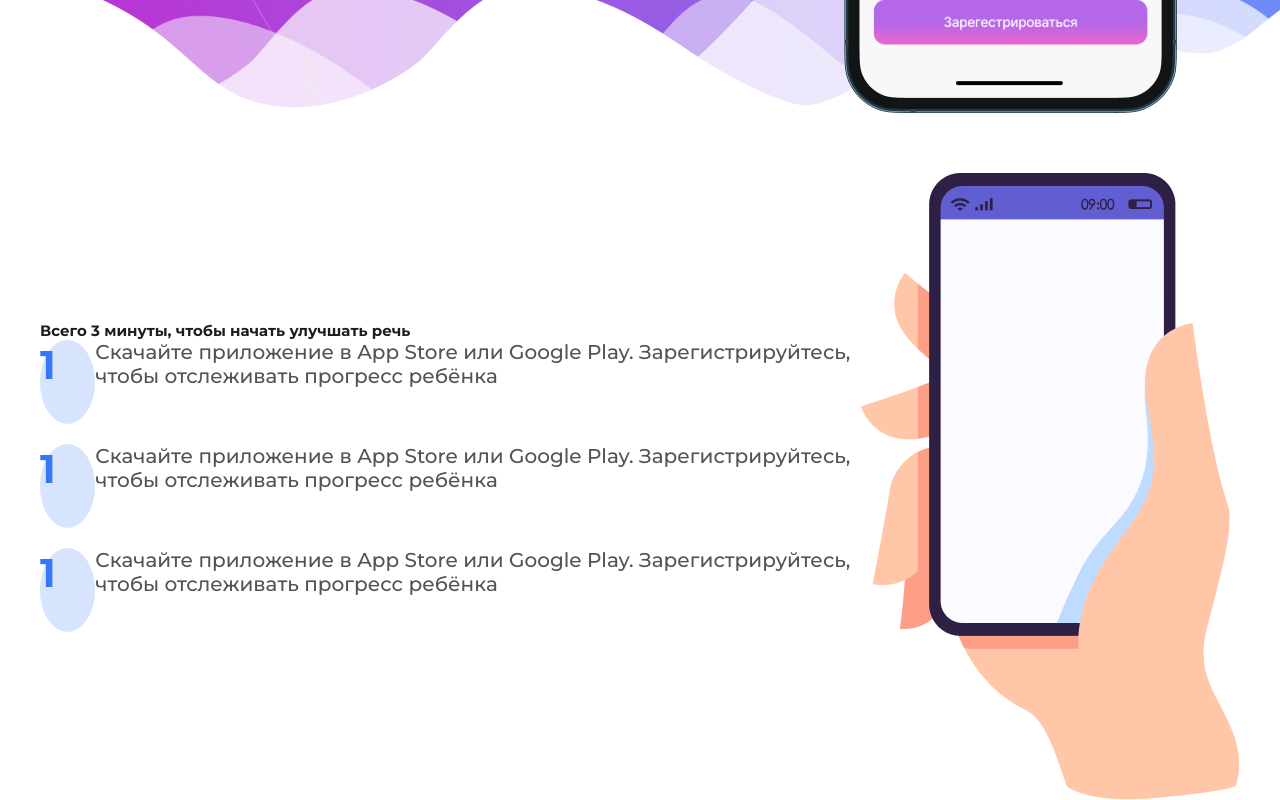
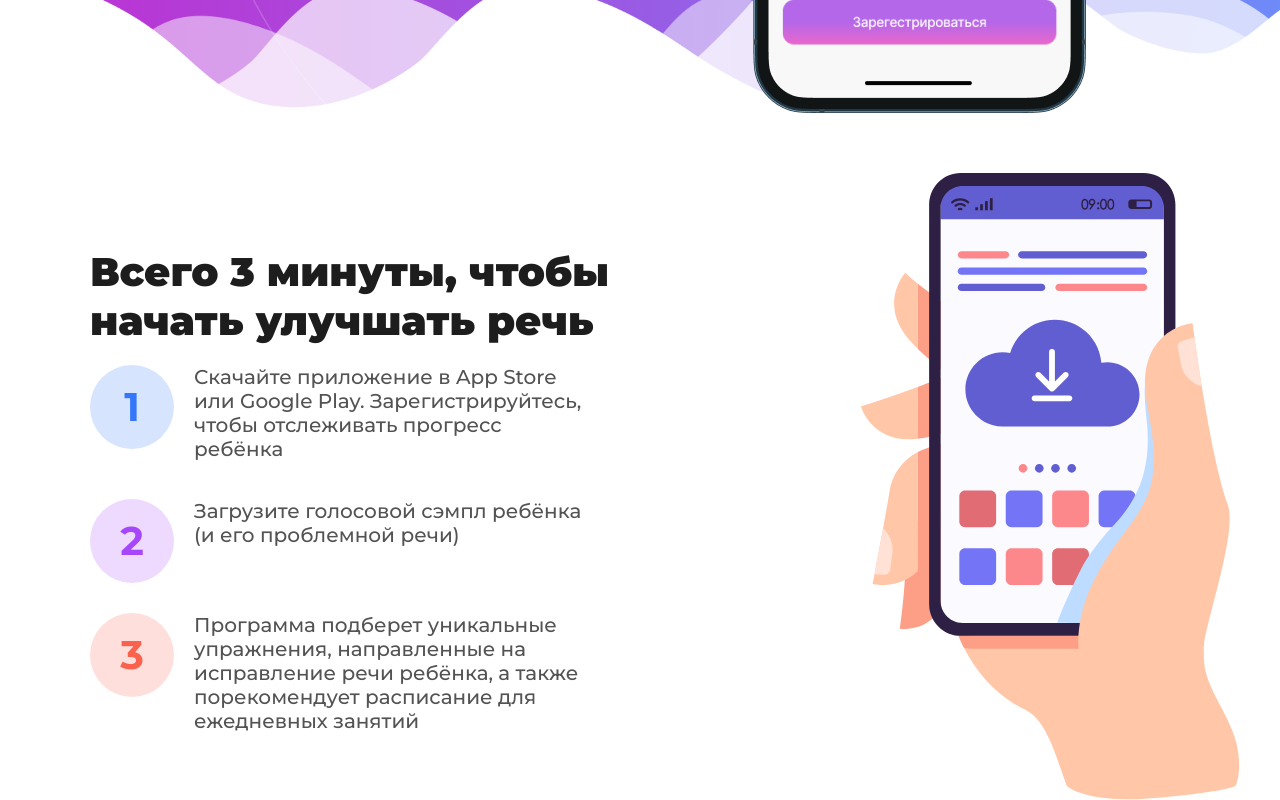
Before and after one commit to lavet13/russian-languagexd, a website: page index.html in a window 1280 px wide. Shown: the part 687-1487 px from the top of the page. Drawn offline with Linux system fonts and the light colour scheme.

Commit message:
check this

```diff
--- a/index.html
+++ b/index.html
@@ -121,47 +121,56 @@
                 <div class="container">
                     <div class="tips">
                         <div class="tips__content">
-                            <h1 class="heading__primary color-black-2">
+                            <h1 class="heading__primary mb-sm color-black-2">
                                 Всего 3 минуты, чтобы начать улучшать речь
                             </h1>
 
-                            <div class="tips__row">
+                            <!-- tips__row has to be a grid container not on every tip, just one plz ^///^ -->
+
+                            <div class="tips__row tips__row--1">
                                 <div class="tips__number tips__number--blue">
                                     1
                                 </div>
-                                <p class="paragraph color-black-3">
+                                <p
+                                    class="paragraph tips__paragraph color-black-3"
+                                >
                                     Скачайте приложение в App Store или Google
                                     Play. Зарегистрируйтесь, чтобы отслеживать
                                     прогресс ребёнка
                                 </p>
                             </div>
 
-                            <div class="tips__row">
+                            <div class="tips__row tips__row--2">
                                 <div class="tips__number tips__number--purple">
-                                    1
+                                    2
                                 </div>
-                                <p class="paragraph color-black-3">
-                                    Скачайте приложение в App Store или Google
-                                    Play. Зарегистрируйтесь, чтобы отслеживать
-                                    прогресс ребёнка
+                                <p
+                                    class="paragraph tips__paragraph color-black-3"
+                                >
+                                    Загрузите голосовой сэмпл ребёнка (и его
+                                    проблемной речи)
                                 </p>
                             </div>
 
-                            <div class="tips__row">
+                            <div class="tips__row tips__row--3">
                                 <div class="tips__number tips__number--orange">
-                                    1
+                                    3
                                 </div>
-                                <p class="paragraph color-black-3">
-                                    Скачайте приложение в App Store или Google
-                                    Play. Зарегистрируйтесь, чтобы отслеживать
-                                    прогресс ребёнка
+
+                                <p
+                                    class="paragraph tips__paragraph color-black-3"
+                                >
+                                    Программа подберет уникальные упражнения,
+                                    направленные на исправление речи ребёнка, а
+                                    также порекомендует расписание для
+                                    ежедневных занятий
                                 </p>
                             </div>
                             <!-- tips__row -->
                         </div>
                         <!-- tips__content -->
                         <img
-                            src="/img/section-three-minutes/telephone.png"
+                            src="/img/section-three-minutes/telephone.svg"
                             alt="Telephone"
                         />
                     </div>
--- a/sass/base/_typography.scss
+++ b/sass/base/_typography.scss
@@ -1,4 +1,4 @@
-.heading-primary {
+.heading__primary {
     font-size: 4rem;
     font-weight: 900;
 }
--- a/sass/base/_utilities.scss
+++ b/sass/base/_utilities.scss
@@ -1,5 +1,8 @@
 .mb-sm {
     margin-bottom: 2rem !important;
+}
+.mb-md {
+    margin-bottom: 6rem !important;
 }
 
 .mb-hg {
--- a/sass/components/_tips.scss
+++ b/sass/components/_tips.scss
@@ -5,19 +5,33 @@
     &__content {
         display: flex;
         flex-direction: column;
+        align-items: flex-start;
+        padding: 2rem 17rem 0 5rem;
     }
 
     &__row {
-        display: flex;
-        margin-bottom: 2rem;
+        display: grid;
+        grid-template-columns: 8.4rem 1fr;
+        grid-template-rows: 8.4rem;
+        column-gap: 2rem;
+        margin-bottom: 5rem;
+
+        &--2 {
+            margin-bottom: 3rem;
+        }
     }
 
     &__number {
+        display: flex;
+        align-items: center;
+        justify-content: center;
+
         font-size: 4rem;
         font-weight: 700;
-        width: 8.4rem;
-        height: 8.4rem;
+        width: 100%;
+        height: 100%;
         border-radius: 50%;
+        margin-right: 2rem;
 
         &--blue {
             color: $color-blue-1;
@@ -25,13 +39,17 @@
         }
 
         &--purple {
-            color: $color-blue-1;
-            background-color: rgba($color-blue-1, 0.2);
+            color: $color-purp-1;
+            background-color: rgba($color-purp-1, 0.2);
         }
 
         &--orange {
-            color: $color-blue-1;
-            background-color: rgba($color-blue-1, 0.2);
+            color: $color-orange-1;
+            background-color: rgba($color-orange-1, 0.2);
         }
     }
+
+    &__paragraph {
+        max-width: 80%;
+    }
 }
```
Also changed, not shown: css/style.css, img/section-three-minutes/telephone.png (deleted), img/section-three-minutes/telephone.svg (added), 1 other file.
